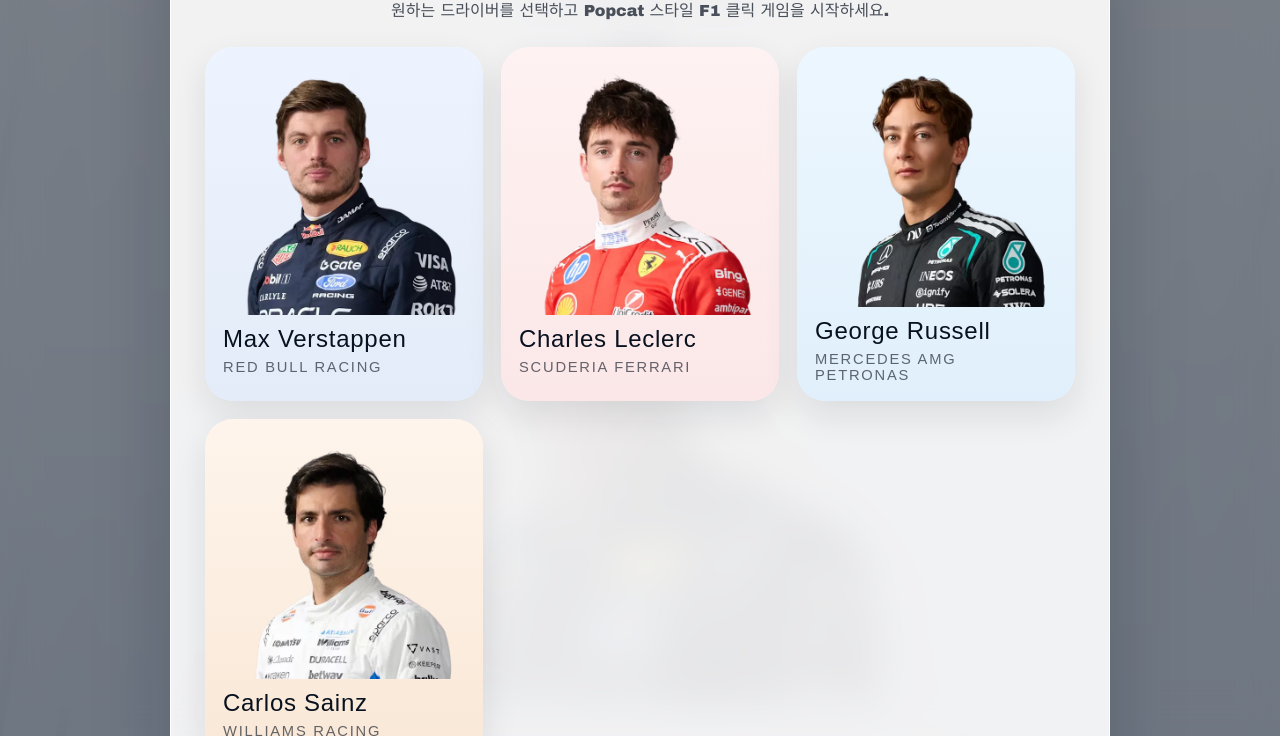
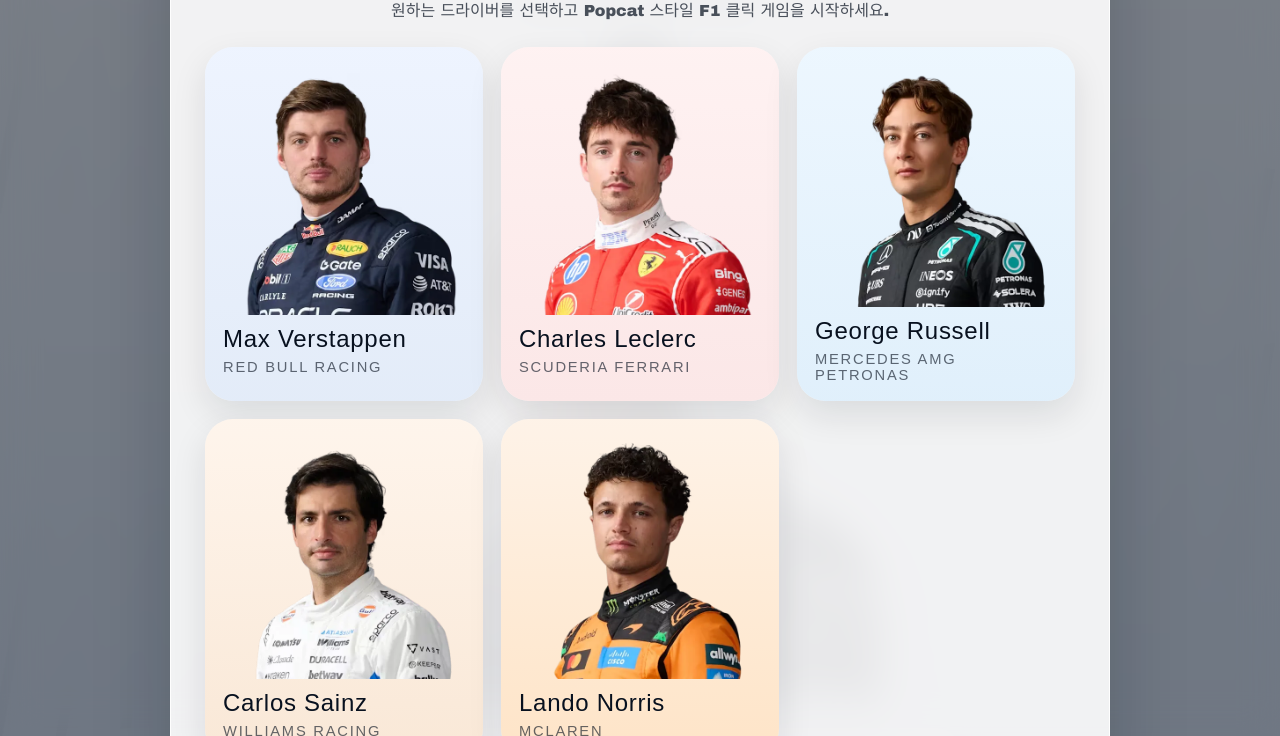
Before and after one commit to lukekjy13/F1-clicker, a plain HTML site: page index.html in a window 1280 px wide. Shown: the part 64-800 px from the top of the page. Drawn offline with Linux system fonts and the light colour scheme.

Commit message:
Update index.html

```diff
--- a/index.html
+++ b/index.html
@@ -203,6 +203,11 @@
     .driver-card.carlos-card {
       background:
         linear-gradient(180deg, rgba(255, 245, 236, 0.98), rgba(250, 232, 214, 0.96));
+    }
+
+    .driver-card.lando-card {
+      background:
+        linear-gradient(180deg, rgba(255, 243, 232, 0.98), rgba(255, 228, 198, 0.96));
     }
 
     .driver-preview {
@@ -550,6 +555,11 @@
           <span class="driver-name">Carlos Sainz</span>
           <span class="driver-team">Williams Racing</span>
         </button>
+        <button class="driver-card lando-card" type="button" data-driver="lando">
+          <img class="driver-preview" src="./lando-close.png" alt="Lando Norris">
+          <span class="driver-name">Lando Norris</span>
+          <span class="driver-team">McLaren</span>
+        </button>
       </div>
     </div>
   </div>
@@ -604,7 +614,7 @@
         name: "Charles Leclerc",
         close: "./charles-close.png",
         open: "./charles-open.png",
-        hint: "샤를 르클레르로 출발합니다. 화면 아무 곳이나 클릭하면 점수가 올라갑니다.",
+        hint: "샤를 르끌레르로 출발합니다. 화면 아무 곳이나 클릭하면 점수가 올라갑니다.",
         clickAudio: "./0504-2.mp3"
       },
       george: {
@@ -619,6 +629,13 @@
         open: "./carlos-open.png",
         hint: "카를로스 사인츠로 출발합니다. 화면 아무 곳이나 클릭하면 점수가 올라갑니다.",
         clickAudio: "./0504-3.mp3"
+      },
+      lando: {
+        name: "Lando Norris",
+        close: "./lando-close.png",
+        open: "./lando-open.png",
+        hint: "랜도 노리스로 출발합니다. 화면 아무 곳이나 클릭하면 점수가 올라갑니다.",
+        clickAudio: "./0504-4.mp3"
       }
     };
 
```
